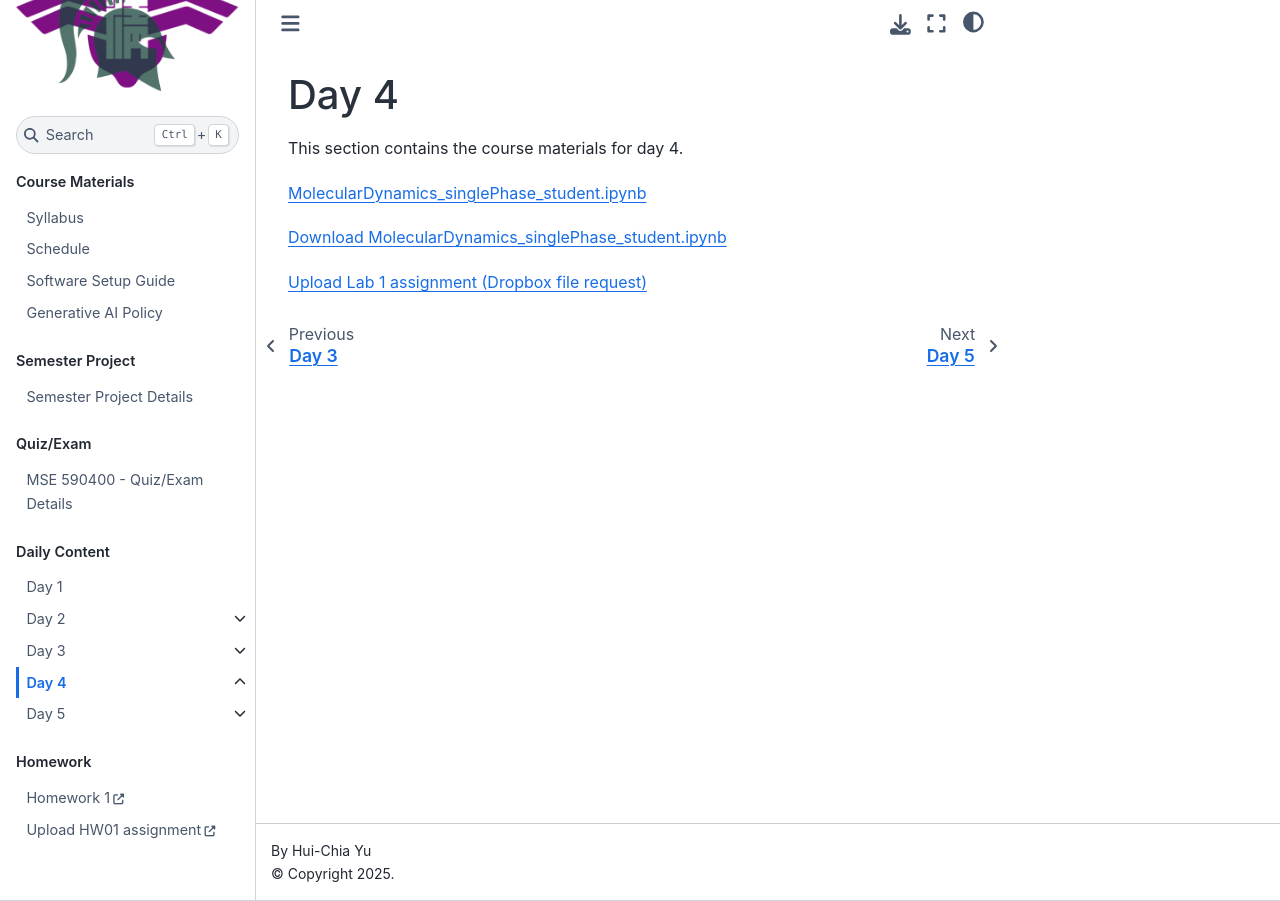
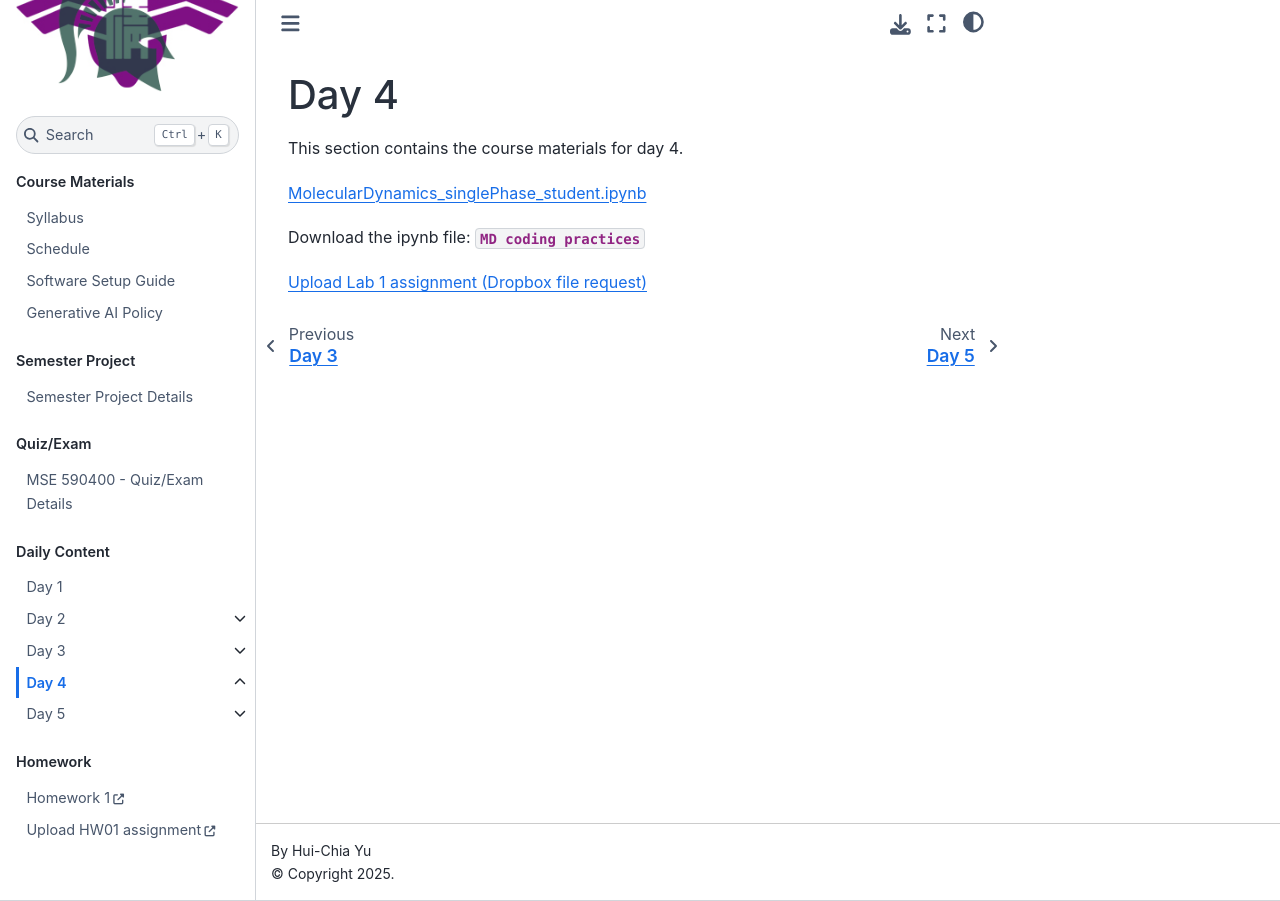
Before and after one commit to huichiayu/nth_mse.github.io, a Jupyter Book: the page built from section_files/day_4.md, in a window 1280 px wide. Built offline with Jupyter Book 1.0.4 settings and Sphinx 7.4.7 and the Sphinx Book theme 1.1.4, drawn with Linux system fonts in a browser that asks for light colours; pages that are not in the unit, such as notebooks, are missing from menus.

Commit message:
test day_4

```diff
--- a/section_files/day_4.md
+++ b/section_files/day_4.md
@@ -4,10 +4,12 @@ This section contains the course materials for day 4.
 
 [MolecularDynamics_singlePhase_student.ipynb](../daily/Day-04/MolecularDynamics_singlePhase_student.ipynb)
 
+
+Download the ipynb file: {Download}`MD coding practices<../daily/Day-04/MolecularDynamics_singlePhase_student.ipynb>`
 <!--
 [MolecularDynamics_twoPhase_student.ipynb](../daily/Day-04/MolecularDynamics_twoPhase_student.ipynb)
+
+<a href="https://raw.githubusercontent.com/huichiayu/cmse_202_802/main/MSE590/JPNB/MolecularDynamics_singlePhase_student.ipynb" download>Download MolecularDynamics_singlePhase_student.ipynb</a>
 -->
-<a href="https://raw.githubusercontent.com/huichiayu/cmse_202_802/main/MSE590/JPNB/MolecularDynamics_singlePhase_student.ipynb" download>Download MolecularDynamics_singlePhase_student.ipynb</a>
-
 
 [Upload Lab 1 assignment (Dropbox file request)](https://www.dropbox.com/request/THSmmoQhSzJIg6xnEeSF)
```
